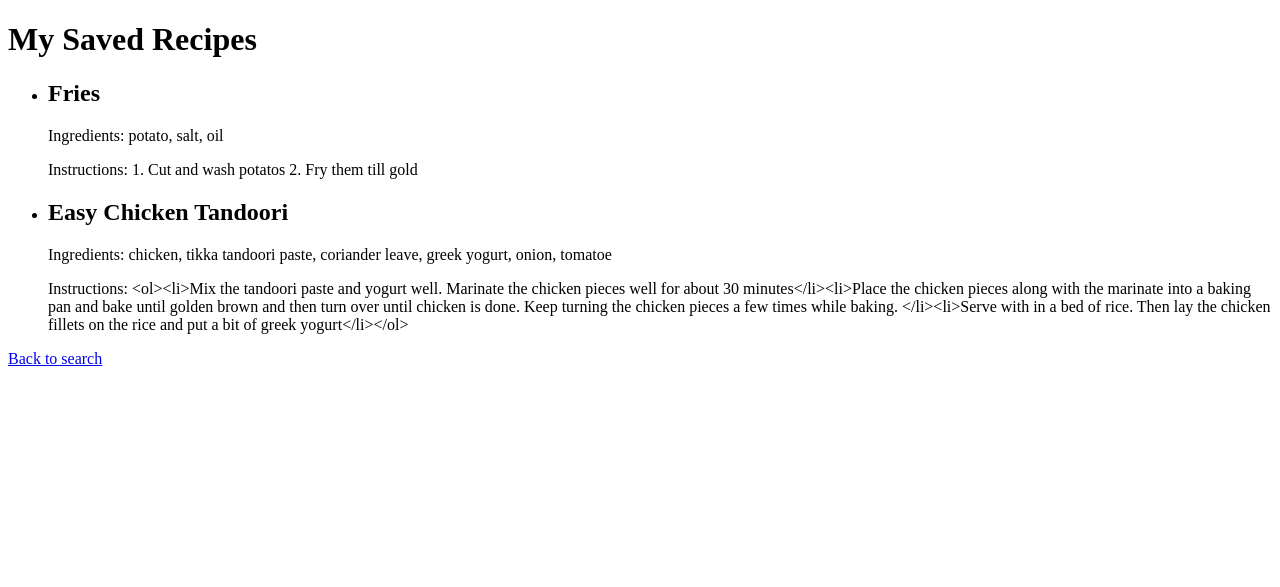
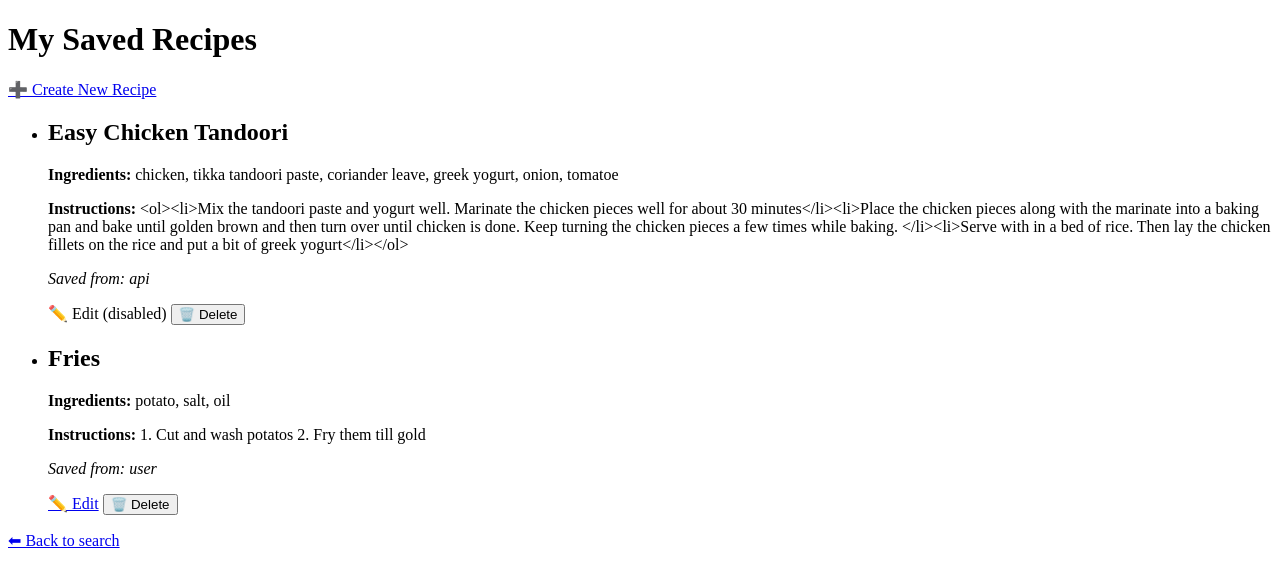
Before and after one commit to cayetana-h/ShelfChef, a Flask app: page /my_recipes in a window 1280 px wide. Shown: the top 587 px of the page. Run offline with Flask 3, Linux system fonts and the light colour scheme; data comes from the database, SQL or seed files in the repository; both versions use the stored data as it was after the commit.

Commit message:
CRUD operations implementation in My Recipes

```diff
--- a/app/routes.py
+++ b/app/routes.py
@@ -1,9 +1,14 @@
-from flask import render_template, request, redirect, url_for, jsonify, session  # added session
-from .storage import get_user_recipes, save_user_recipe
+from flask import render_template, request, redirect, url_for, jsonify, session, abort
+from .storage import (
+    get_user_recipes,
+    save_user_recipe,
+    get_user_recipe,
+    update_user_recipe,
+    delete_user_recipe
+)
 from .api_client import search_recipes, get_recipe_details, get_ingredient_suggestions
 
 recipe_cache = {}
-
 
 def init_routes(app):
     @app.route('/')
@@ -19,7 +24,6 @@ def init_routes(app):
             user_ingredients = [i.strip().lower() for i in ingredients.split(",") if i.strip()]
             key = tuple(sorted(user_ingredients))
 
-            # check cache first
             if key in recipe_cache:
                 recipes = recipe_cache[key]
             else:
@@ -32,10 +36,8 @@ def init_routes(app):
                     r_copy["missing_count"] = missing_count
                     recipes.append(r_copy)
 
-                # store in cache
                 recipe_cache[key] = recipes
 
-            # ranking
             sort_by = sort_by or "weighted"
             if sort_by == "matches":
                 recipes.sort(key=lambda x: len(x["matches"]), reverse=True)
@@ -45,11 +47,9 @@ def init_routes(app):
                 recipes.sort(key=lambda x: 2*len(x["matches"]) - x["missing_count"], reverse=True)
 
         else:
-            # fallback if no ingredients param
             recipes = []
 
         return render_template("results.html", recipes=recipes, ingredients=ingredients or "", sort_by=sort_by)
-
 
     @app.route('/recipe/<int:recipe_id>')
     def recipe_detail(recipe_id):
@@ -57,31 +57,77 @@ def init_routes(app):
         if not recipe:
             return "Recipe not found", 404
 
-        # pass original search ingredients and sort_by to template
-        ingredients = request.args.get("ingredients", "")  # original search ingredients
+        ingredients = request.args.get("ingredients", "")
         sort_by = request.args.get("sort_by", "weighted")
 
         return render_template(
             "recipe_detail.html",
             recipe=recipe,
-            ingredients=ingredients,  # this is key
+            ingredients=ingredients,
             sort_by=sort_by
         )
 
+    # ---------- MY RECIPES CRUD ----------
 
     @app.route('/my_recipes')
     def my_recipes():
         recipes = get_user_recipes()
         return render_template("my_recipes.html", recipes=recipes)
 
+    @app.route('/my_recipes/new', methods=['GET', 'POST'])
+    def new_recipe():
+        if request.method == 'POST':
+            name = request.form.get("name")
+            ingredients = [i.strip() for i in request.form.get("ingredients", "").split(",") if i.strip()]
+            instructions = request.form.get("instructions")
+            if name and ingredients and instructions:
+                # user-created recipe
+                save_user_recipe(name, ingredients, instructions, source="user", api_id=None)
+            return redirect(url_for('my_recipes'))
+        return render_template("recipe_form.html", recipe=None)
+
+    @app.route('/my_recipes/<int:recipe_id>/edit', methods=['GET', 'POST'])
+    def edit_recipe(recipe_id):
+        recipe = get_user_recipe(recipe_id)
+        if not recipe:
+            return "Recipe not found", 404
+
+        # block editing if not user-created
+        if recipe.get("source") != "user":
+            return "Editing is not allowed for recipes saved from the API.", 403
+
+        if request.method == 'POST':
+            name = request.form.get("name")
+            ingredients = [i.strip() for i in request.form.get("ingredients", "").split(",") if i.strip()]
+            instructions = request.form.get("instructions")
+            updated = update_user_recipe(recipe_id, name, ingredients, instructions)
+            if not updated:
+                # either not found or not allowed
+                return "Unable to update recipe.", 400
+            return redirect(url_for('my_recipes'))
+
+        return render_template("recipe_form.html", recipe=recipe)
+
+    @app.route('/my_recipes/<int:recipe_id>/delete', methods=['POST'])
+    def delete_recipe(recipe_id):
+        delete_user_recipe(recipe_id)
+        return redirect(url_for('my_recipes'))
+
+    # ---------- API Save (saving an API result into our DB) ----------
     @app.route('/save_recipe', methods=['POST'])
     def save_recipe():
         name = request.form.get("name")
-        ingredients = request.form.get("ingredients", "").split(",")
+        ingredients = [i.strip() for i in request.form.get("ingredients", "").split(",") if i.strip()]
         instructions = request.form.get("instructions")
+
+        api_id_raw = request.form.get("api_id")
+        api_id = int(api_id_raw) if api_id_raw and api_id_raw.isdigit() else None
+
         if name and ingredients and instructions:
-            save_user_recipe(name, ingredients, instructions)
+            save_user_recipe(name, ingredients, instructions, source="api", api_id=api_id)
+
         return redirect(url_for('my_recipes'))
+
 
     @app.route("/ingredient_suggestions")
     def ingredient_suggestions():
--- a/app/storage.py
+++ b/app/storage.py
@@ -1,32 +1,121 @@
 import sqlite3
+from typing import List, Optional, Dict, Any
 
 DB_PATH = "recipes.db"
 
-def get_user_recipes():
-    """Retrieve all user-created recipes."""
+def _get_connection():
     conn = sqlite3.connect(DB_PATH)
+    conn.row_factory = sqlite3.Row
+    return conn
+
+def _ensure_db():
+    """
+    Ensure the `my_recipes` table exists and has the expected columns.
+    This will create the table if it doesn't exist and add missing columns (source, api_id).
+    """
+    conn = _get_connection()
     c = conn.cursor()
-    c.execute("SELECT id, name, ingredients, instructions FROM my_recipes")
+    c.execute("""
+        CREATE TABLE IF NOT EXISTS my_recipes (
+            id INTEGER PRIMARY KEY AUTOINCREMENT,
+            name TEXT NOT NULL,
+            ingredients TEXT,
+            instructions TEXT,
+            source TEXT DEFAULT 'user',
+            api_id INTEGER
+        )
+    """)
+    conn.commit()
+
+    cols = [r["name"] for r in c.execute("PRAGMA table_info(my_recipes)").fetchall()]
+    if "source" not in cols:
+        c.execute("ALTER TABLE my_recipes ADD COLUMN source TEXT DEFAULT 'user'")
+    if "api_id" not in cols:
+        c.execute("ALTER TABLE my_recipes ADD COLUMN api_id INTEGER")
+    conn.commit()
+    conn.close()
+
+_ensure_db()
+
+def _row_to_recipe(row: sqlite3.Row) -> Dict[str, Any]:
+    ingredients_text = row["ingredients"] or ""
+    ingredients = [i.strip() for i in ingredients_text.split(",")] if ingredients_text else []
+    source = row["source"] if "source" in row.keys() else "user"
+    api_id = row["api_id"] if "api_id" in row.keys() else None
+    return {
+        "id": row["id"],
+        "name": row["name"],
+        "ingredients": ingredients,
+        "instructions": row["instructions"] or "",
+        "source": source,
+        "api_id": api_id,
+        "editable": True if source == "user" else False
+    }
+
+def get_user_recipes() -> List[Dict[str, Any]]:
+    """Retrieve all stored recipes (both user-created and saved-from-API)."""
+    conn = _get_connection()
+    c = conn.cursor()
+    c.execute("SELECT id, name, ingredients, instructions, source, api_id FROM my_recipes ORDER BY id DESC")
     rows = c.fetchall()
     conn.close()
+    return [_row_to_recipe(r) for r in rows]
 
-    recipes = []
-    for row in rows:
-        recipes.append({
-            "id": row[0],
-            "name": row[1],
-            "ingredients": row[2].split(","),
-            "instructions": row[3]
-        })
-    return recipes
+def get_user_recipe(recipe_id: int) -> Optional[Dict[str, Any]]:
+    """Retrieve a single recipe by ID."""
+    conn = _get_connection()
+    c = conn.cursor()
+    c.execute("SELECT id, name, ingredients, instructions, source, api_id FROM my_recipes WHERE id = ?", (recipe_id,))
+    row = c.fetchone()
+    conn.close()
+    if not row:
+        return None
+    return _row_to_recipe(row)
 
-def save_user_recipe(name, ingredients, instructions):
-    """Save a new user-created recipe."""
-    conn = sqlite3.connect(DB_PATH)
+def save_user_recipe(name: str, ingredients: List[str], instructions: str, source: str = "user", api_id: Optional[int] = None) -> int:
+    """
+    Save a new recipe.
+    - source: 'user' (default) or 'api'
+    - api_id: optional integer ID from upstream API (if source == 'api')
+    Returns the inserted row id.
+    """
+    conn = _get_connection()
     c = conn.cursor()
     c.execute(
-        "INSERT INTO my_recipes (name, ingredients, instructions) VALUES (?, ?, ?)",
-        (name, ",".join(ingredients), instructions)
+        "INSERT INTO my_recipes (name, ingredients, instructions, source, api_id) VALUES (?, ?, ?, ?, ?)",
+        (name, ",".join([i.strip() for i in ingredients if i is not None]), instructions, source, api_id)
+    )
+    conn.commit()
+    rowid = c.lastrowid
+    conn.close()
+    return rowid
+
+def update_user_recipe(recipe_id: int, name: str, ingredients: List[str], instructions: str) -> bool:
+    """
+    Update a recipe only if it's user-created. Returns True if updated, False otherwise.
+    """
+    existing = get_user_recipe(recipe_id)
+    if not existing:
+        return False
+    if existing.get("source") != "user":
+        return False
+
+    conn = _get_connection()
+    c = conn.cursor()
+    c.execute(
+        "UPDATE my_recipes SET name = ?, ingredients = ?, instructions = ? WHERE id = ?",
+        (name, ",".join([i.strip() for i in ingredients if i is not None]), instructions, recipe_id)
     )
     conn.commit()
     conn.close()
+    return True
+
+def delete_user_recipe(recipe_id: int) -> bool:
+    """Delete a recipe by ID. Returns True if a row was deleted."""
+    conn = _get_connection()
+    c = conn.cursor()
+    c.execute("DELETE FROM my_recipes WHERE id = ?", (recipe_id,))
+    conn.commit()
+    changed = c.rowcount > 0
+    conn.close()
+    return changed
--- a/app/templates/my_recipes.html
+++ b/app/templates/my_recipes.html
@@ -6,19 +6,34 @@
 </head>
 <body>
     <h1>My Saved Recipes</h1>
+
+    <a href="{{ url_for('new_recipe') }}">➕ Create New Recipe</a>
+
     {% if recipes %}
         <ul>
         {% for recipe in recipes %}
             <li>
                 <h2>{{ recipe.name }}</h2>
-                <p>Ingredients: {{ recipe.ingredients | join(', ') }}</p>
-                <p>Instructions: {{ recipe.instructions }}</p>
+                <p><strong>Ingredients:</strong> {{ recipe.ingredients | join(', ') }}</p>
+                <p><strong>Instructions:</strong> {{ recipe.instructions }}</p>
+                <p><em>Saved from: {{ recipe.source }}</em></p>
+
+                {% if recipe.source == 'user' %}
+                    <a href="{{ url_for('edit_recipe', recipe_id=recipe.id) }}">✏️ Edit</a>
+                {% else %}
+                    <span title="API-sourced recipes cannot be edited">✏️ Edit (disabled)</span>
+                {% endif %}
+
+                <form action="{{ url_for('delete_recipe', recipe_id=recipe.id) }}" method="post" style="display:inline;">
+                    <button type="submit" onclick="return confirm('Are you sure you want to delete this recipe?');">🗑️ Delete</button>
+                </form>
             </li>
         {% endfor %}
         </ul>
     {% else %}
         <p>You haven't saved any recipes yet.</p>
     {% endif %}
-    <a href="/">Back to search</a>
+
+    <a href="/">⬅ Back to search</a>
 </body>
 </html>
--- a/app/templates/results.html
+++ b/app/templates/results.html
@@ -32,7 +32,6 @@
                 <p>Matching Ingredients: {{ recipe.matches | join(', ') }}</p>
                 <p>Missing Ingredients: {{ recipe.missing_count }}</p>
 
-                <!-- Pass original ingredients and sort_by as query params -->
                 <form action="{{ url_for('recipe_detail', recipe_id=recipe.id) }}" method="get">
                     <input type="hidden" name="ingredients" value="{{ ingredients }}">
                     <input type="hidden" name="sort_by" value="{{ sort_by }}">
```
Also changed, not shown: app/templates/recipe_form.html (added, +25 -0 lines), recipes.db.
